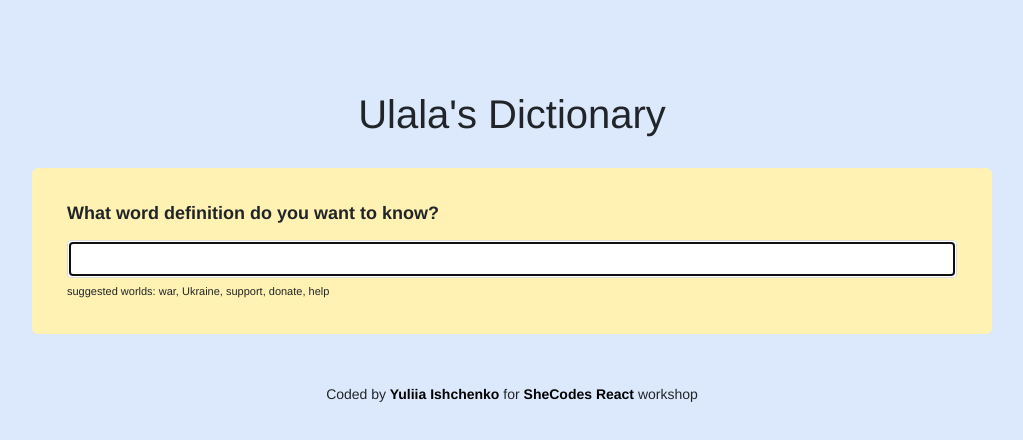
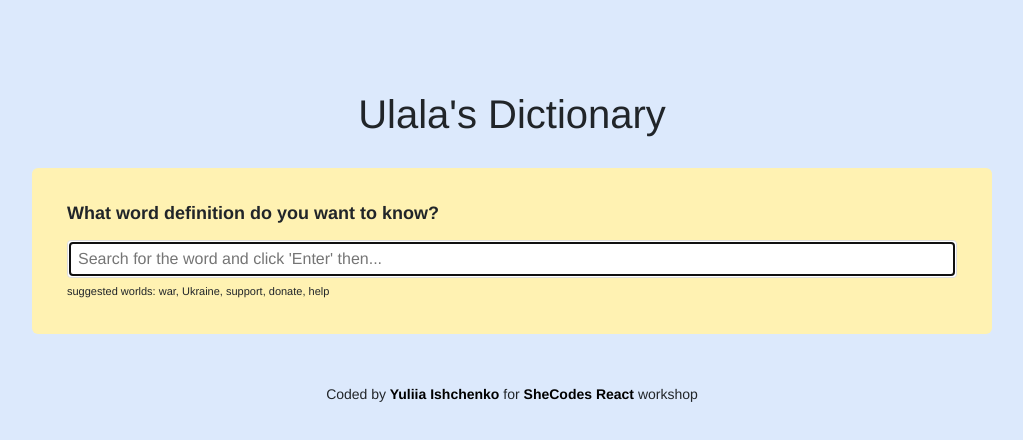
Before and after one commit to umouse/dictionary-app, a React (Create React App) app: page / in a window 1280 px wide. Shown: the top 440 px of the page, without its empty margins (128-1151 px from the left). Built offline with nearby package versions, Linux system fonts and the light colour scheme.

Commit message:
Add placeholder to the search form

```diff
--- a/src/Dictionary.js
+++ b/src/Dictionary.js
@@ -38,7 +38,7 @@ export default function Dictonary() {
             <section>
                 <h1>What word definition do you want to know?</h1>
             <form onSubmit={search}>
-                <input type="search" autoFocus={true} onChange={handleWordChange}></input>
+                <input type="search" autoFocus={true} placeholder="Search for the word and click 'Enter' then... " onChange={handleWordChange}></input>
             </form>
             <div className="hint">suggested worlds: war, Ukraine, support, donate, help </div>
             </section>
```
